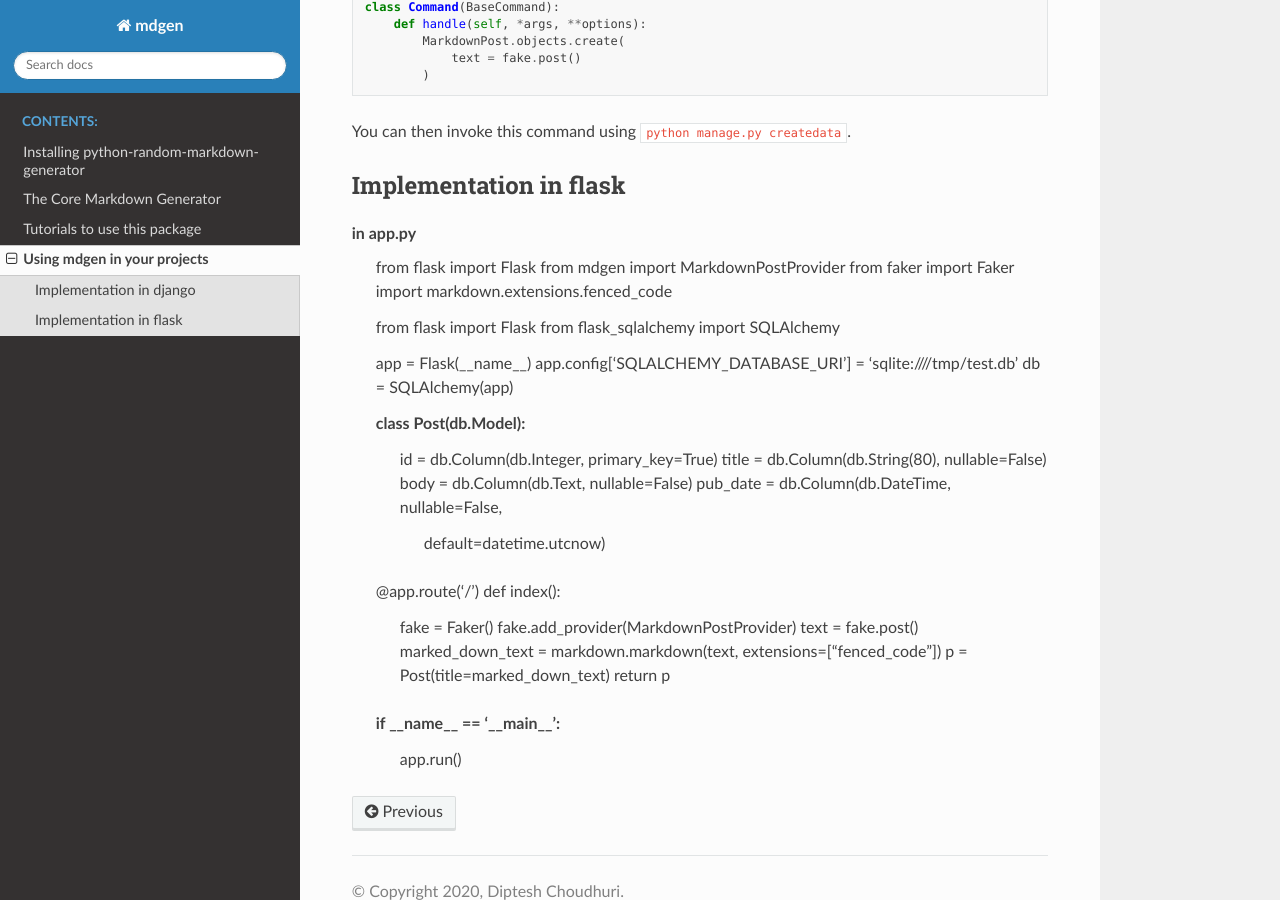
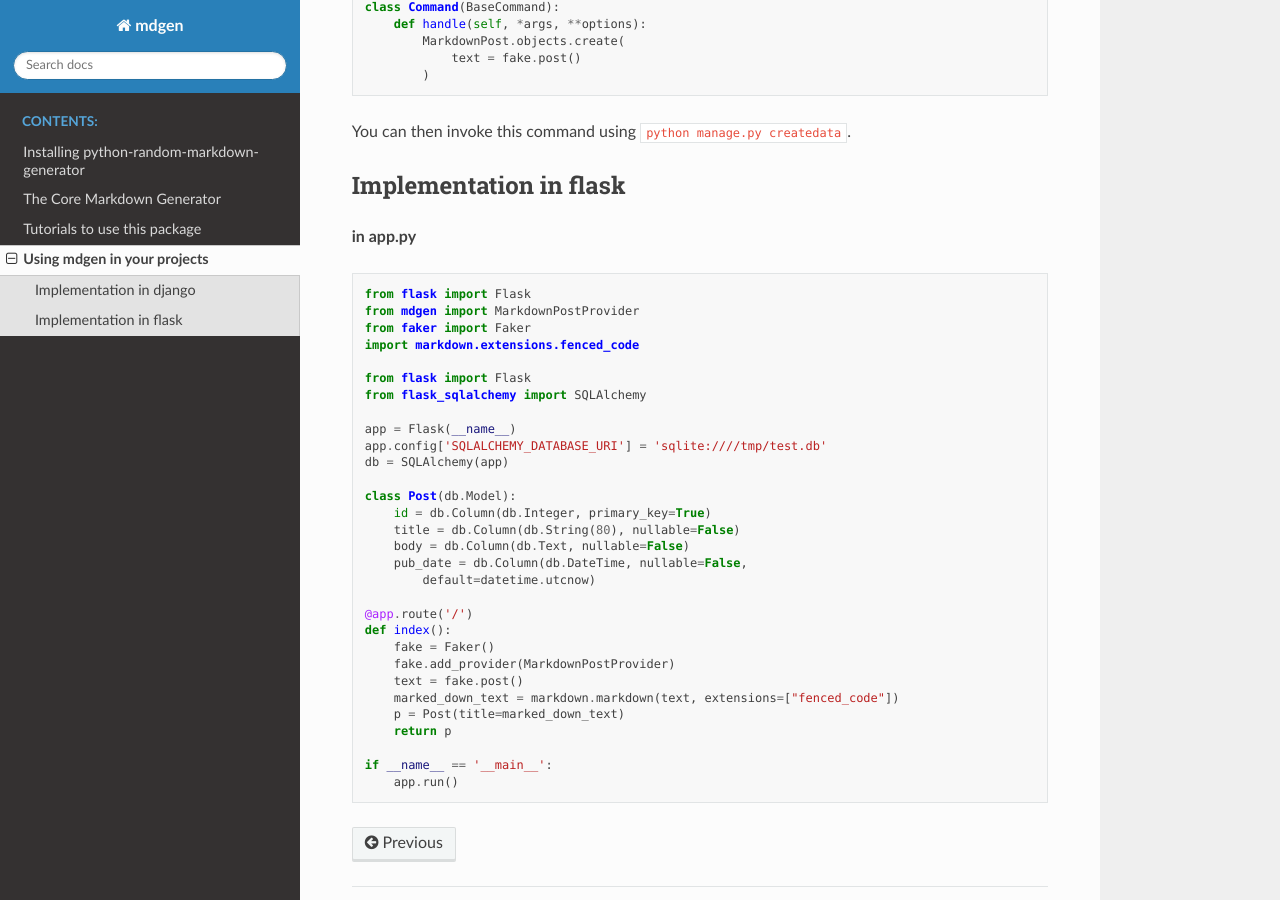
Before and after one commit to IgnisDa/python-random-markdown-generator, a Sphinx documentation site: the page built from docs/examples.rst, in a window 1280 px wide and 900 px high, scrolled down 723 px. Built offline with Sphinx 7.4.7 and the Read the Docs theme 2.0.0, drawn with Linux system fonts in a browser that asks for light colours.

Commit message:
docs(docs/examples.rst): add code block

```diff
--- a/docs/examples.rst
+++ b/docs/examples.rst
@@ -48,7 +48,10 @@ createdata`.
 Implementation in flask
 =======================
 
-in app.py
+**in app.py**
+
+.. code-block:: python
+
     from flask import Flask
     from mdgen import MarkdownPostProvider
     from faker import Faker
@@ -67,6 +70,7 @@ in app.py
         body = db.Column(db.Text, nullable=False)
         pub_date = db.Column(db.DateTime, nullable=False,
             default=datetime.utcnow)
+
     @app.route('/')
     def index():
         fake = Faker()
```
